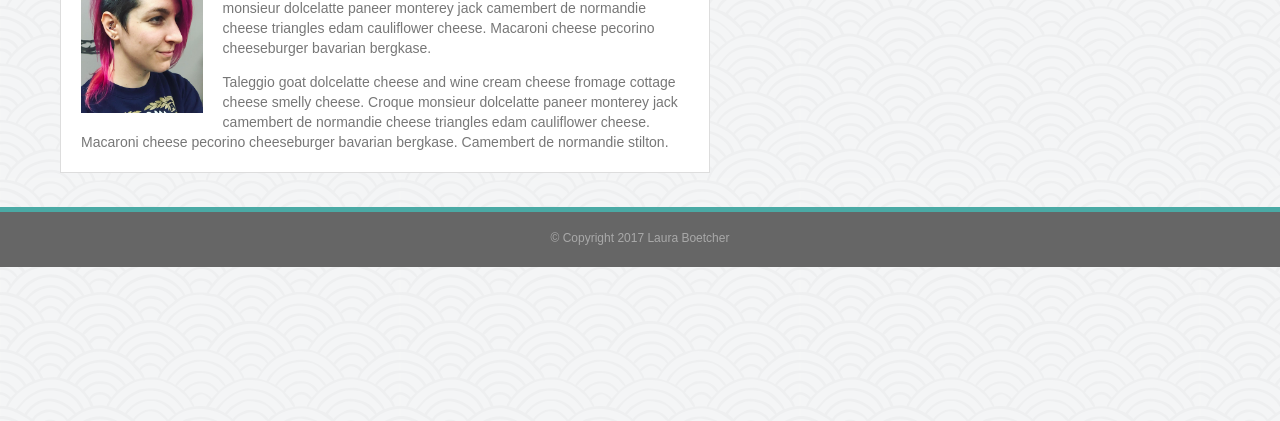
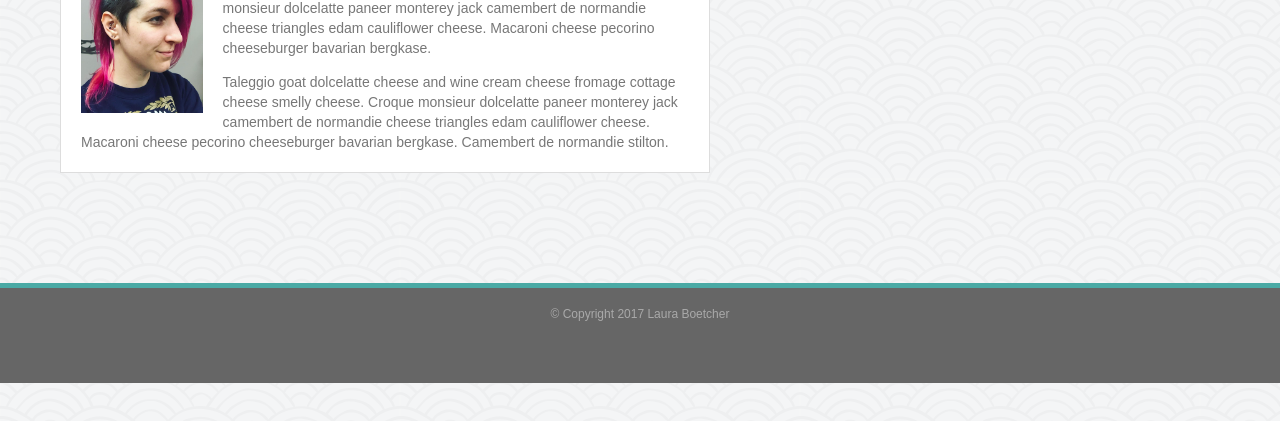
Before and after one commit to g33klaura/Responsive-Portfolio, a plain HTML site: page index.html in a window 1280 px wide. Shown: the part 221-642 px from the top of the page. Drawn offline with Linux system fonts and the light colour scheme.

Commit message:
Footer kinda sticks

```diff
--- a/Assets/css/style.css
+++ b/Assets/css/style.css
@@ -35,6 +35,8 @@ body {
 .content {
   display: block;
   max-width: 960px;
+  /* Suggestion from CCS Tricks for sticky footer */
+  min-height: calc(60vh - 100px);
 }
 
 h1, h2, h3 {
@@ -91,7 +93,7 @@ footer {
   border-style: solid;
   border-color: #4aaaa5;
   width: 100%;
-  height: 60px;
+  height: 100px;
   text-align: center;
   font-family: Arial, "Helvetica Neue", Helvetica, sans-serif;
   font-size: 12px;
```
